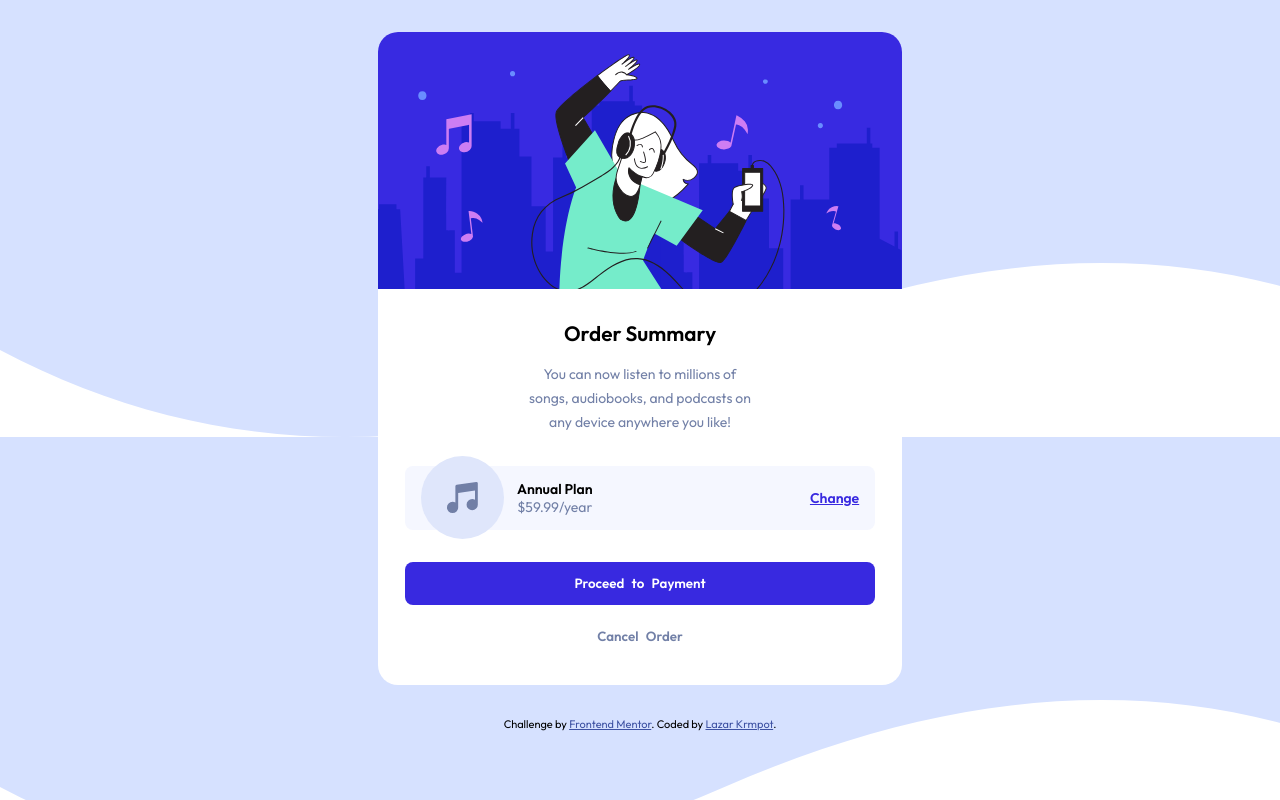
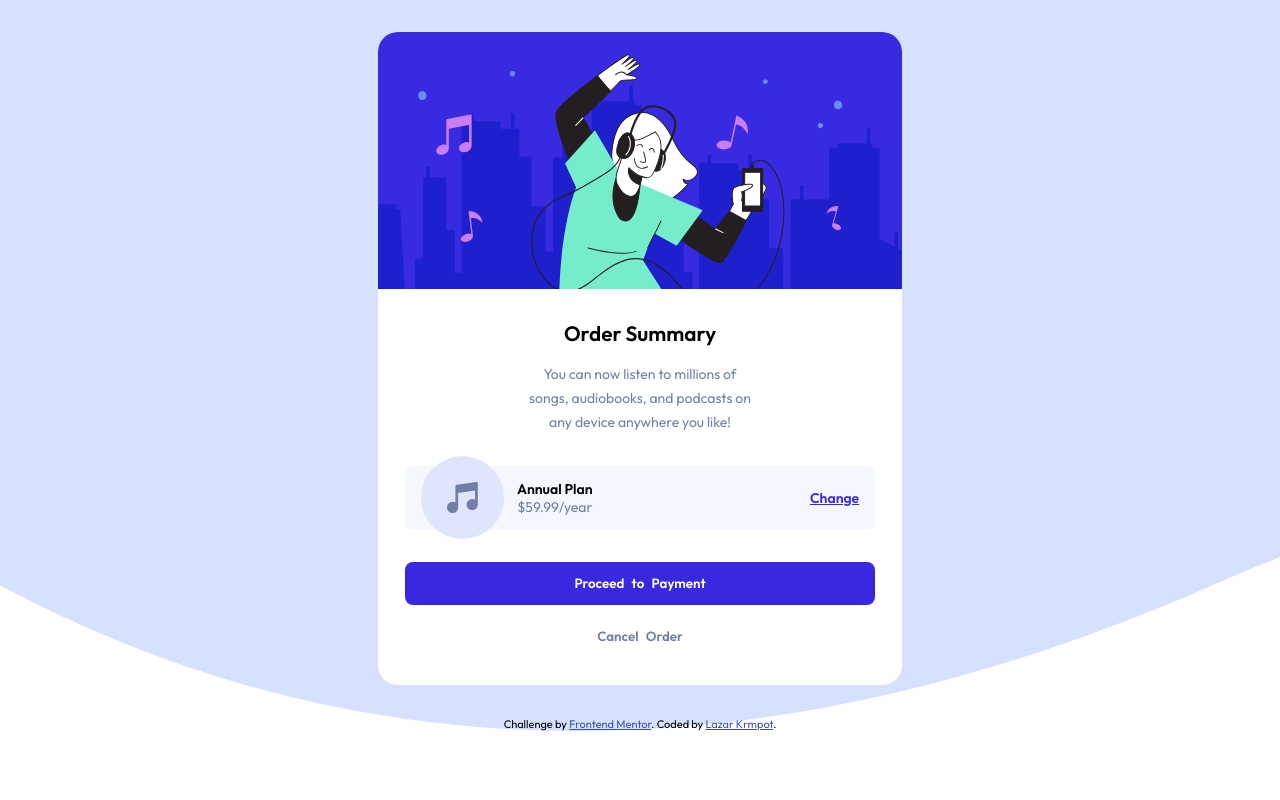
Before and after one commit to LazarKrmpot/Order-summary-component, a plain HTML site: page index.html in a window 1280 px wide. Drawn offline with Linux system fonts and the light colour scheme.

Commit message:
Update on the bg image

```diff
--- a/style.css
+++ b/style.css
@@ -16,7 +16,9 @@
 }
 
 body {
-    background-image: url("/images/pattern-background-desktop.svg");
+    background-image: url("./images/pattern-background-desktop.svg");
+    background-repeat: no-repeat;
+    background-size: cover;
     display: flex;
     justify-content: center;
     align-items: center;
```
